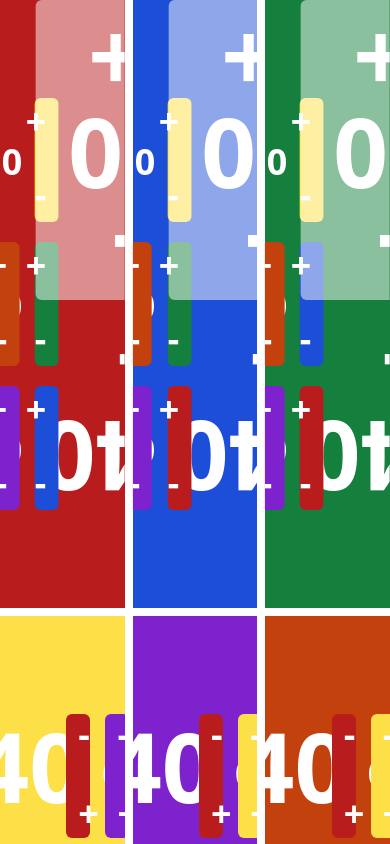
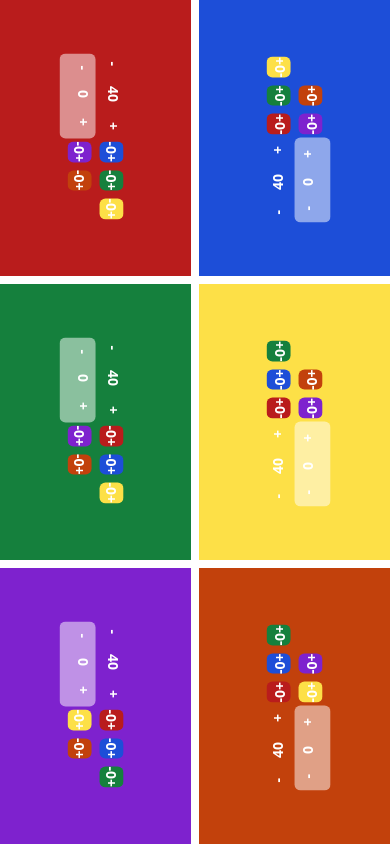
Before and after one commit to dserranoc/magic-counter, a Preact app: page / in a window 390 px wide. Shown: the top 844 px of the page. Built offline with nearby package versions, Linux system fonts and the light colour scheme.

Commit message:
Fix responsive design

```diff
--- a/src/components/Board/index.jsx
+++ b/src/components/Board/index.jsx
@@ -12,7 +12,7 @@ export default function Board() {
   const boardStyle = styles.board.playersNumber[playersNumber]
 
   return (
-    <div className={`grid overflow-hidden gap-2 min-h-screen ${boardStyle}`}>
+    <div className={`grid overflow-hidden gap-2 ${boardStyle}`}>
       {
       players
         .map((player) =>
--- a/src/components/Counter/index.jsx
+++ b/src/components/Counter/index.jsx
@@ -14,9 +14,9 @@ export default function Counter({minValue, maxValue, setValue, value, style}) {
 
   return (
     <div className={style}>
-      <button className='text-8xl font-bold text-white' onClick={subOne}>-</button>
-      <span className='text-8xl font-bold text-white mx-5'>{value}</span>
-      <button className='text-8xl font-bold text-white' onClick={addOne}>+</button>
+      <button className='text-sm font-bold text-white' onClick={subOne}>-</button>
+      <span className='text-sm font-bold text-white mx-5'>{value}</span>
+      <button className='text-sm font-bold text-white' onClick={addOne}>+</button>
     </div>
   )
 }
--- a/src/components/MiniCounter/index.jsx
+++ b/src/components/MiniCounter/index.jsx
@@ -23,10 +23,10 @@ export default function MiniCounter({minValue, maxValue, defaultValue, setLives,
   }
 
   return (
-    <div className={`${playerStyle.color} rounded-md pb-1 px-3`}>
-      <button className='text-4xl font-bold text-white' onClick={subOne}>-</button>
-      <span className='text-4xl font-bold text-white mx-5 pl-1'>{value}</span>
-      <button className='text-4xl font-bold text-white' onClick={addOne}>+</button>
+    <div className={`${playerStyle.color} rounded-md`}>
+      <button className='text-sm font-bold text-white' onClick={subOne}>-</button>
+      <span className='text-sm font-bold text-white'>{value}</span>
+      <button className='text-sm font-bold text-white' onClick={addOne}>+</button>
     </div>
   )
 }
--- a/src/components/Player/index.jsx
+++ b/src/components/Player/index.jsx
@@ -17,13 +17,13 @@ export function Player ({playerId}) {
   console.log(otherPlayers);
 
   return(
-    <div id={playerId} className={`${playerStyles.color} ${spanStyles && spanStyles[playersNumber] ? spanStyles[playersNumber] : ""}`}>
-      <div className={`grid overflow-hidden grid-cols-2 grid-rows-2 gap-2 h-full ${rotationStyles && rotationStyles[playersNumber] ? rotationStyles[playersNumber] : ""}`}>
+    <div id={playerId} className={`${playerStyles.color} ${spanStyles && spanStyles[playersNumber] ? spanStyles[playersNumber] : ""} flex place-content-center items-center`}>
+      <div className={`grid overflow-hidden grid-rows-2 grid-cols-2 ${rotationStyles && rotationStyles[playersNumber] ? rotationStyles[playersNumber] : ""}`}>
         <div className='flex items-center place-content-center'>
           <Counter minValue={-2} maxValue={200} defaultValue={40} setValue={setLives} value={lives} />
         </div>
         <div className='row-span-2 flex items-center place-content-center'>
-          <div className='grid overflow-hidden grid-cols-2 grid-rows-3 gap-5 grid-flow-col'>
+          <div className='grid overflow-hidden grid-rows-2 grid-cols-3 gap-2 grid-flow-row'>
             {otherPlayers.map((player) => <MiniCounter key={player.id} playerId={player.id} minValue={0} maxValue={21} defaultValue={0} setLives={setLives} lives={lives} />)}
           </div>
         </div>
--- a/src/styles.json
+++ b/src/styles.json
@@ -4,60 +4,70 @@
       "id": 1,
       "color": "bg-red-700",
       "rotation": {
-        "2": "rotate-90",
-        "3": "rotate-90",
-        "4": "rotate-180",
-        "5": "rotate-180",
-        "6": "rotate-180"
+        "2": "rotate-180",
+        "3": "rotate-180",
+        "4": "rotate-90",
+        "5": "rotate-90",
+        "6": "rotate-90"
       },
       "span": {
-        "3": "row-span-2"
+        "3": "col-span-2"
       }
     },
     {
       "id": 2,
       "color": "bg-blue-700",
       "rotation": {
-        "2": "-rotate-90",
-        "3": "rotate-180",
-        "4": "rotate-180",
-        "5": "rotate-180",
-        "6": "rotate-180"
+        "3": "rotate-90",
+        "4": "-rotate-90",
+        "5": "-rotate-90",
+        "6": "-rotate-90"
       }
     },
     {
       "id": 3,
       "color": "bg-green-700",
       "rotation": {
-        "6": "rotate-180"
+        "3": "-rotate-90",
+        "4": "rotate-90",
+        "5": "rotate-90",
+        "6": "rotate-90"
       }
     },
     {
       "id": 4,
-      "color": "bg-yellow-300"
+      "color": "bg-yellow-300",
+      "rotation": {
+        "4": "-rotate-90",
+        "5": "-rotate-90",
+        "6": "-rotate-90"
+      }
     },
     {
       "id": 5,
       "color": "bg-purple-700",
       "rotation": {
-        "5": "-rotate-90"
+        "6": "rotate-90"
       },
       "span": {
-        "5": "row-start-1 row-span-2 col-start-3"
+        "5": "col-start-1 col-span-2 row-start-3"
       }
     },
     {
       "id": 6,
-      "color": "bg-orange-700"
+      "color": "bg-orange-700",
+      "rotation": {
+        "6": "-rotate-90"
+      }
     }
   ],
   "board": {
     "playersNumber": {
-      "2": "grid-cols-2 grid-rows-none",
-      "3": "grid-cols-2 grid-rows-2",
-      "4": "grid-cols-2 grid-rows-2",
-      "5": "grid-cols-3 grid-rows-2",
-      "6": "grid-cols-3 grid-rows-2"
+      "2": "grid-cols-none grid-rows-2 h-screen",
+      "3": "grid-cols-2 grid-rows-2 h-screen",
+      "4": "grid-cols-2 grid-rows-2 h-screen",
+      "5": "grid-cols-2 grid-rows-3 h-screen",
+      "6": "grid-cols-2 grid-rows-3 h-screen"
     }
   }
 }
```
